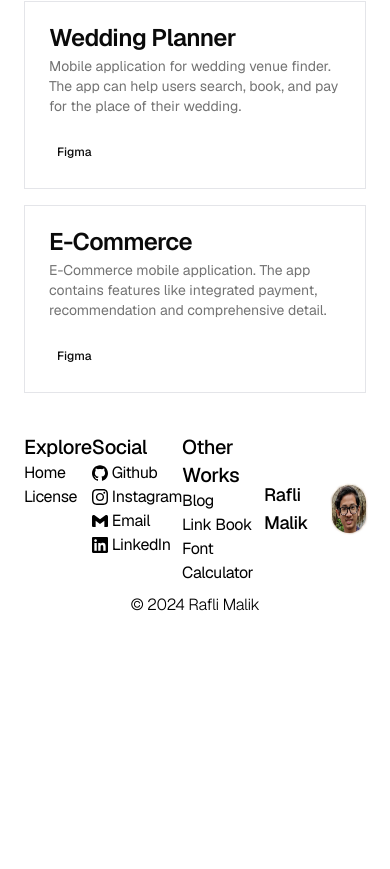
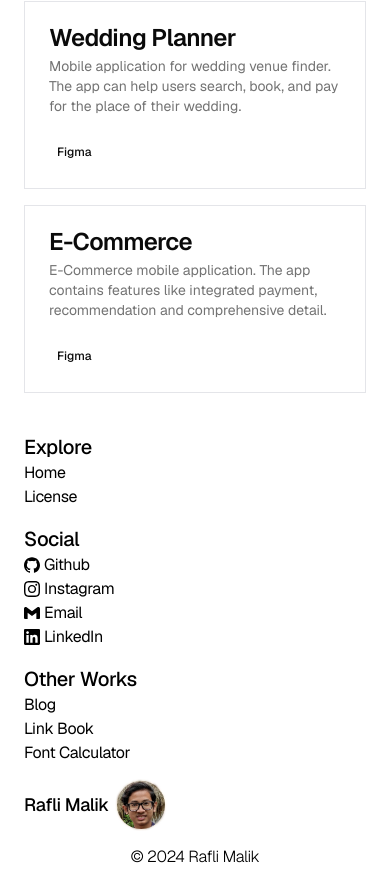
Before and after one commit to RMalik777/porto, a Next.js app: page / in a window 390 px wide. Shown: the part 5096-5965 px from the top of the page. Before the commit the page ends 5713 px from the top, so only its background shows below. Built offline with nearby package versions, Linux system fonts and the light colour scheme.

Commit message:
style: update footer layout

```diff
--- a/components/footer.tsx
+++ b/components/footer.tsx
@@ -66,8 +66,8 @@ const linkParent = [
 
 export function Footer() {
 	return (
-		<footer className="mt-10 flex w-full flex-col items-start justify-center gap-2">
-			<div className="flex w-full flex-row items-start justify-between tracking-tight">
+		<footer className="mt-10 flex w-full flex-col items-start justify-center gap-4 sm:gap-6 md:gap-8 lg:gap-10">
+			<div className="flex w-full flex-col items-start justify-between gap-4 tracking-tight sm:flex-row sm:gap-0">
 				{linkParent.map((linkList) => {
 					return (
 						<div key={linkList.title}>
@@ -95,7 +95,7 @@ export function Footer() {
 						</div>
 					);
 				})}
-				<div className="flex flex-row items-center gap-2 self-center">
+				<div className="flex flex-row items-center gap-2 sm:self-center">
 					<p className="text-lg font-medium">Rafli Malik</p>
 					<div className="group relative h-12 w-12 rounded-full">
 						<Image
```
